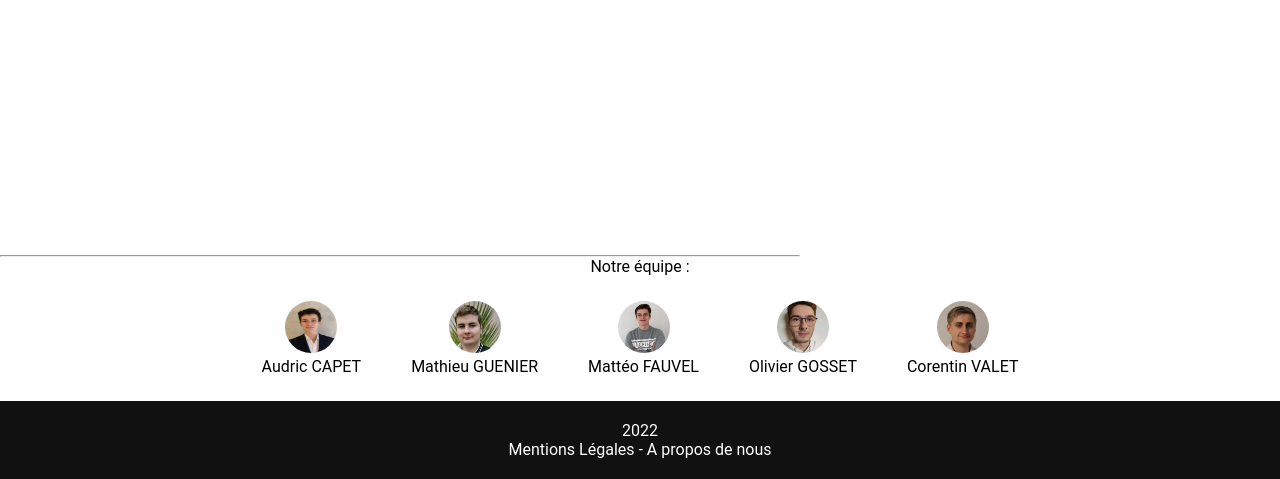
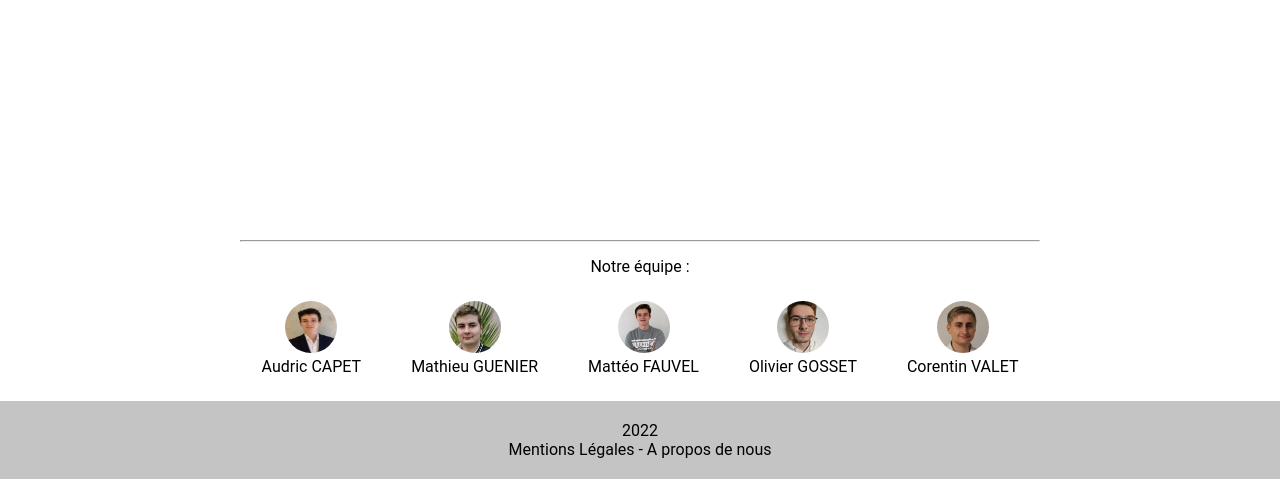
Before and after one commit to ValetCorentin/Projet_WEB, a PHP site: page / in a window 1280 px wide. Shown: the part 321-800 px from the top of the page. Run offline with PHP 8.4, Linux system fonts and the light colour scheme; some web fonts are replaced.

Commit message:
footer finito
content de ma prestation

```diff
--- a/index.html
+++ b/index.html
@@ -1,5 +1,5 @@
 <!DOCTYPE html>
-<html lang="en">
+<html lang="fr">
 <head>
     <meta charset="UTF-8">
     <meta http-equiv="X-UA-Compatible" content="IE=edge">
@@ -9,7 +9,9 @@
 </head>
     <body>
         <footer>
-            <HR ALIGN=CENTER WIDTH="800">
+            <div class="trait" id="center-things">
+                <HR ALIGN=CENTER WIDTH="800">
+            </div>
                 <p id="center-things">Notre équipe :</p>
 
             <div id="center-things">
--- a/style.css
+++ b/style.css
@@ -13,11 +13,12 @@ body {
     font-family: Roboto;
 }
 
+.trait {
+    margin: 15px;
+}
+
 HR {
-    color: black;
-    justify-content: center;
-    align-items: center;
-    text-align: center;
+    color: #C4C4C4;
 }
 
 img {
@@ -53,7 +54,7 @@ footer{
 }
 
 footer .legal{
-    color: #fff;
-    background: #111;
+    color: rgb(0, 0, 0);
+    background: #C4C4C4;
     padding: 20px;
 }
```
